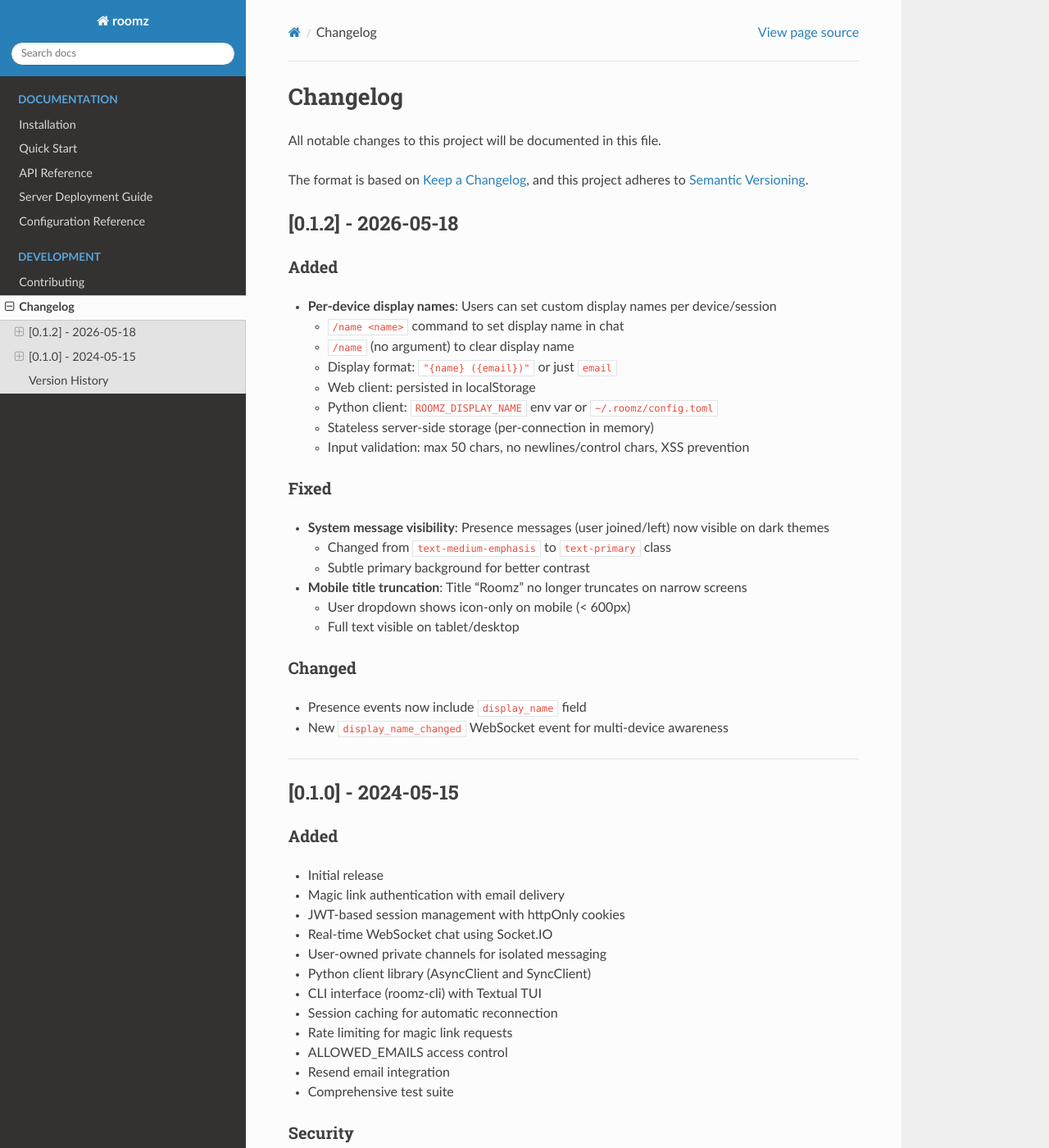
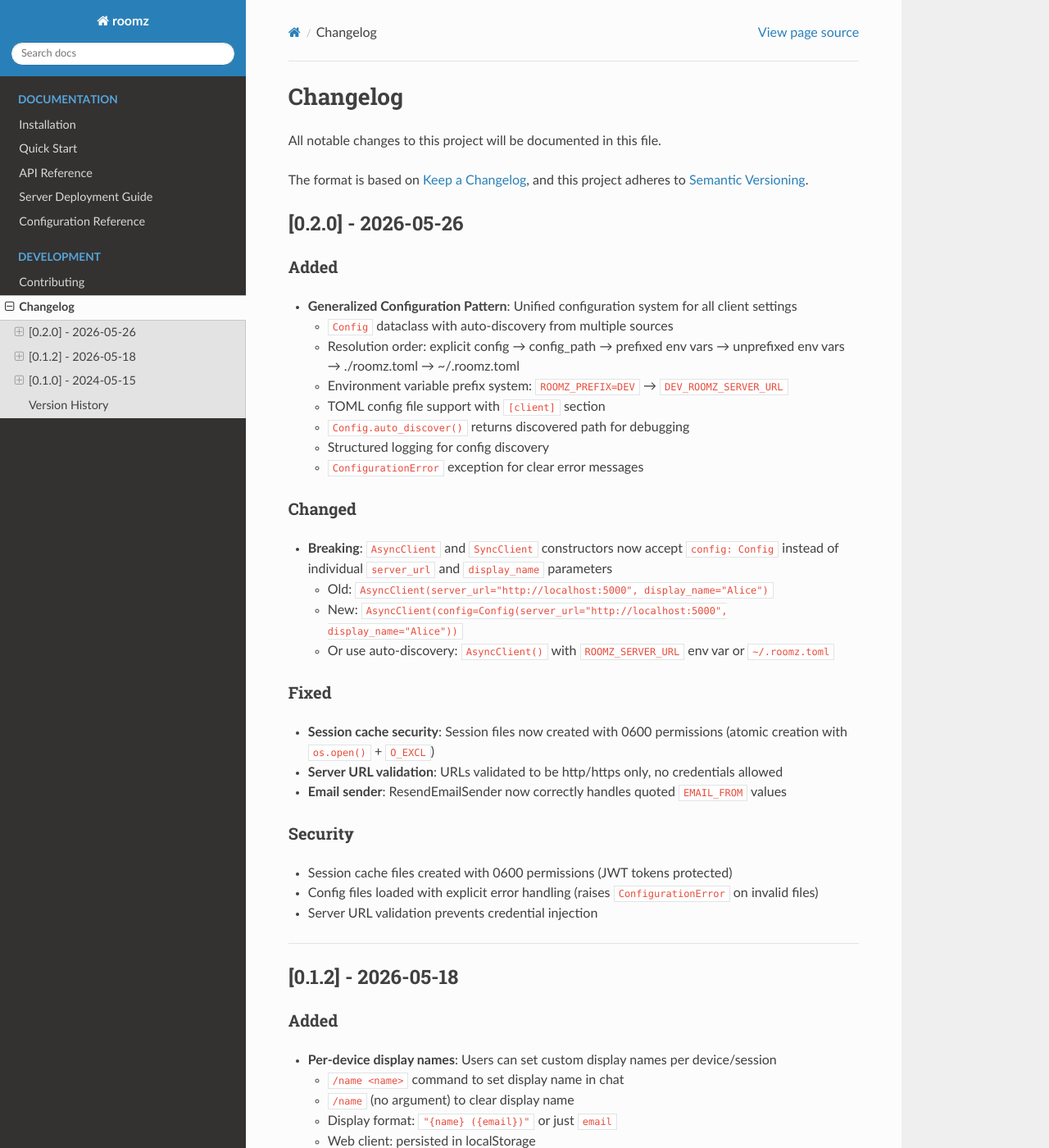
Before and after one commit to christophevg/roomz, a Sphinx documentation site: the page built from docs/changelog.md, in a window 1280 px wide and 1400 px high. Shown: the whole window at 82% size. Built offline with Sphinx 7.4.7 and the Read the Docs theme 3.1.0, drawn with Linux system fonts in a browser that asks for light colours; some of the changed text lies outside the part shown.

Commit message:
chore: bump version to 0.2.0
- Add Generalized Configuration Pattern (I8-000)
- Session cache security fixes
- Email sender fix for quoted EMAIL_FROM
- Breaking: client constructors now accept Config parameter

🤖 Implemented together with a coding agent.

```diff
--- a/docs/changelog.md
+++ b/docs/changelog.md
@@ -4,6 +4,40 @@ All notable changes to this project will be documented in this file.
 
 The format is based on [Keep a Changelog](https://keepachangelog.com/en/1.0.0/),
 and this project adheres to [Semantic Versioning](https://semver.org/spec/v2.0.0.html).
+
+## [0.2.0] - 2026-05-26
+
+### Added
+
+- **Generalized Configuration Pattern**: Unified configuration system for all client settings
+  - `Config` dataclass with auto-discovery from multiple sources
+  - Resolution order: explicit config → config_path → prefixed env vars → unprefixed env vars → ./roomz.toml → ~/.roomz.toml
+  - Environment variable prefix system: `ROOMZ_PREFIX=DEV` → `DEV_ROOMZ_SERVER_URL`
+  - TOML config file support with `[client]` section
+  - `Config.auto_discover()` returns discovered path for debugging
+  - Structured logging for config discovery
+  - `ConfigurationError` exception for clear error messages
+
+### Changed
+
+- **Breaking**: `AsyncClient` and `SyncClient` constructors now accept `config: Config` instead of individual `server_url` and `display_name` parameters
+  - Old: `AsyncClient(server_url="http://localhost:5000", display_name="Alice")`
+  - New: `AsyncClient(config=Config(server_url="http://localhost:5000", display_name="Alice"))`
+  - Or use auto-discovery: `AsyncClient()` with `ROOMZ_SERVER_URL` env var or `~/.roomz.toml`
+
+### Fixed
+
+- **Session cache security**: Session files now created with 0600 permissions (atomic creation with `os.open()` + `O_EXCL`)
+- **Server URL validation**: URLs validated to be http/https only, no credentials allowed
+- **Email sender**: ResendEmailSender now correctly handles quoted `EMAIL_FROM` values
+
+### Security
+
+- Session cache files created with 0600 permissions (JWT tokens protected)
+- Config files loaded with explicit error handling (raises `ConfigurationError` on invalid files)
+- Server URL validation prevents credential injection
+
+---
 
 ## [0.1.2] - 2026-05-18
 
@@ -66,6 +100,7 @@ and this project adheres to [Semantic Versioning](https://semver.org/spec/v2.0.0
 
 | Version | Date | Description |
 |---------|------|-------------|
+| 0.2.0 | 2026-05-26 | Configuration pattern, session security fixes |
 | 0.1.2 | 2026-05-18 | Display names, mobile UX fixes |
 | 0.1.1 | 2026-05-15 | Package restructuring |
 | 0.1.0 | 2024-05-15 | Initial release |
--- a/pyproject.toml
+++ b/pyproject.toml
@@ -4,7 +4,7 @@ build-backend = "hatchling.build"
 
 [project]
 name = "roomz"
-version = "0.1.2"
+version = "0.2.0"
 description = "Real-time chatroom web service with magic link authentication"
 authors = [{name = "Christophe VG", email = "contact@christophe.vg"}]
 readme = "README.md"
```
